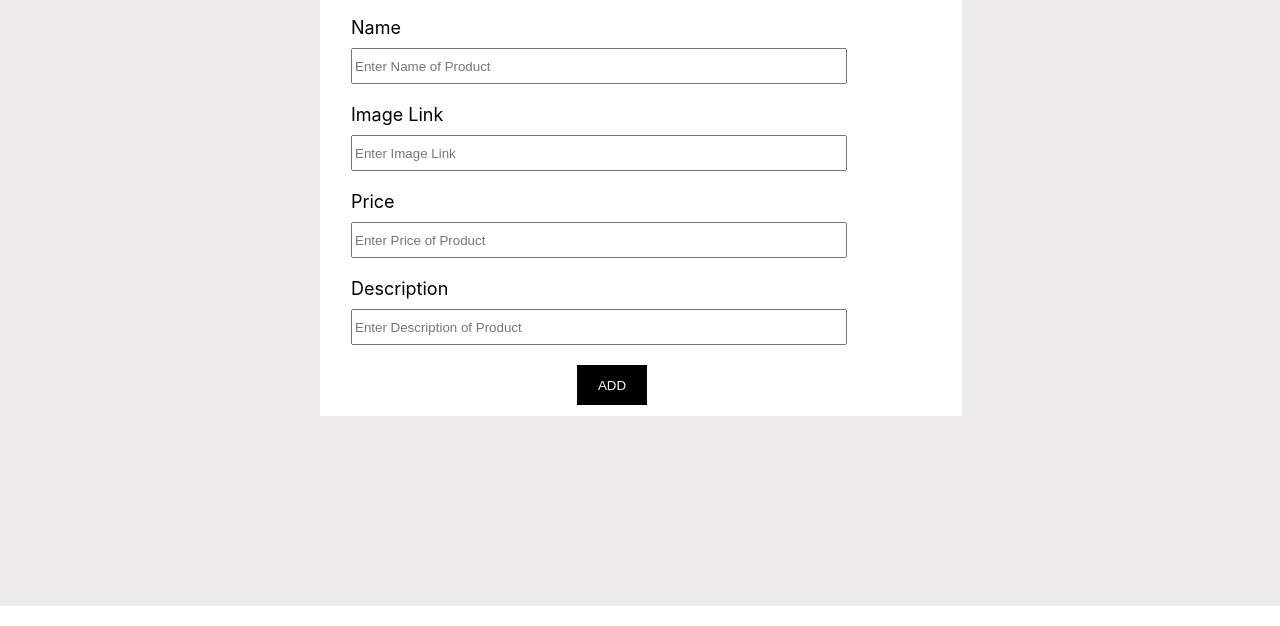
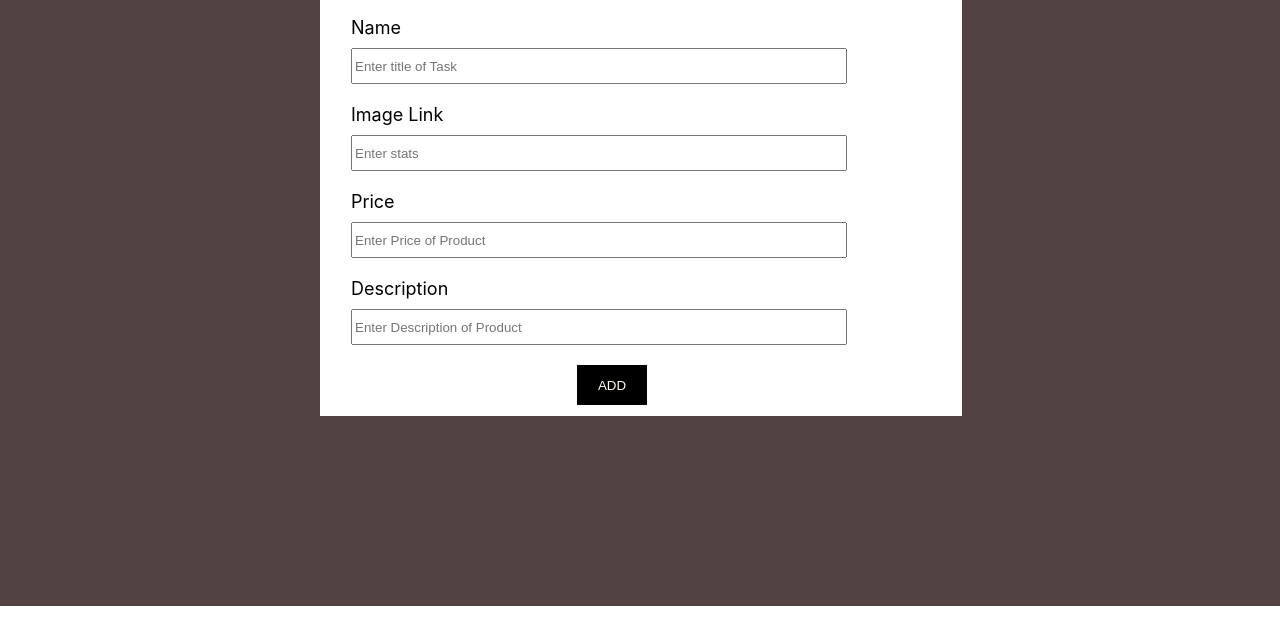
Before and after one commit to deepak-singh343/shopping_cart_react, a React app: page /add in a window 1280 px wide. Shown: the part 174-800 px from the top of the page. Built offline with nearby package versions, Linux system fonts and the light colour scheme; no server answers.

Commit message:
added changes

```diff
--- a/src/actions/products.js
+++ b/src/actions/products.js
@@ -20,7 +20,6 @@ export function updateProducts(products) {
 }
 
 export function updateProductDescription(product,index) {
-    console.log('update wale me hu',product);
     return {
         type: UPDATE_PRODUCT_DESCRIPTION,
         product,
--- a/src/components/Add.js
+++ b/src/components/Add.js
@@ -48,7 +48,7 @@ class  Add extends Component {
                             Name
                         </div>
                         <div className='input-field'>
-                            <input type='text' placeholder='Enter Name of Product' required onChange={(e)=>this.handleInputChange('name',e.target.value)}/>
+                            <input type='text' placeholder='Enter title of Task' required onChange={(e)=>this.handleInputChange('name',e.target.value)}/>
                         </div>
                     </div>
                     <div className='field'>
@@ -56,7 +56,7 @@ class  Add extends Component {
                             Image Link
                         </div>
                         <div className='input-field'>
-                            <input type='text' placeholder='Enter Image Link' required onChange={(e)=>this.handleInputChange('imgUrl',e.target.value)}/>
+                            <input type='text' placeholder='Enter stats' required onChange={(e)=>this.handleInputChange('imgUrl',e.target.value)}/>
                         </div>
                     </div>
                     <div className='field'>
--- a/src/index.css
+++ b/src/index.css
@@ -252,7 +252,7 @@ body::-webkit-scrollbar{
 
 /* -----------------------------------------Add----------------------------------------------------- */
 .add-product-container{
- background-color:  rgb(236, 234, 234);;
+ background-color:  rgb(82, 66, 66);;
  min-height:85vh;
  width:100%;
  position: absolute;
```
